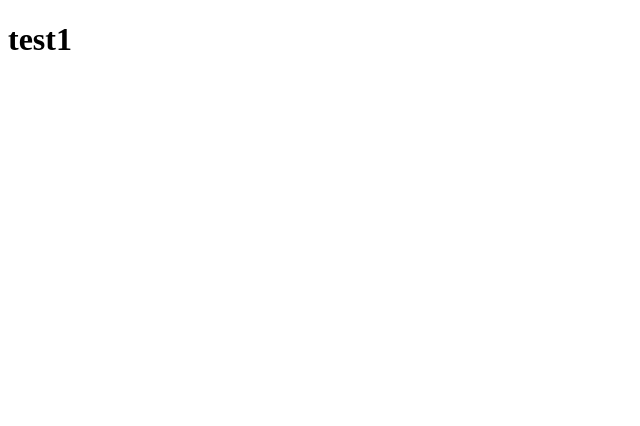
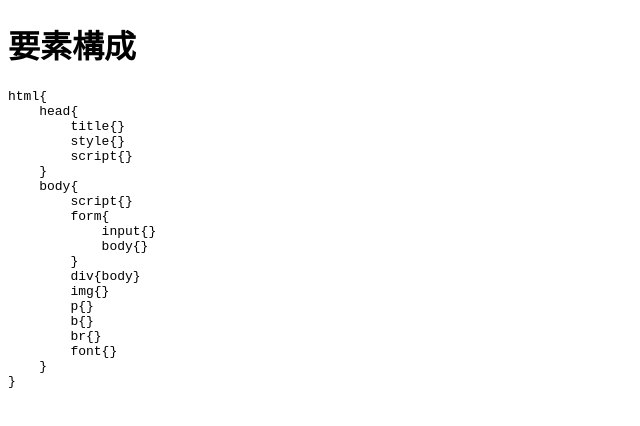
Before and after one commit to nabla27/nabla27.github.io, a plain HTML site: page html_note/test1.html in a window 1280 px wide. Shown: the whole page, without its empty margins (0-640 px from the left). Drawn offline with Linux system fonts and the light colour scheme.

Commit message:
test1.html: 構成要素追加(test)

```diff
--- a/html_note/test1.html
+++ b/html_note/test1.html
@@ -6,6 +6,27 @@
     <title></title>
 </head>
 <body>
-    <h1>test1</h1>
+    <h1>要素構成</h1>
+    <div><pre>
+html{
+    head{
+        title{}
+        style{}
+        script{}
+    }
+    body{
+        script{}
+        form{
+            input{}
+            body{}
+        }
+        div{body}
+        img{}
+        p{}
+        b{}
+        br{}
+        font{}
+    }
+}</pre></div>
 </body>
 </html>
```
